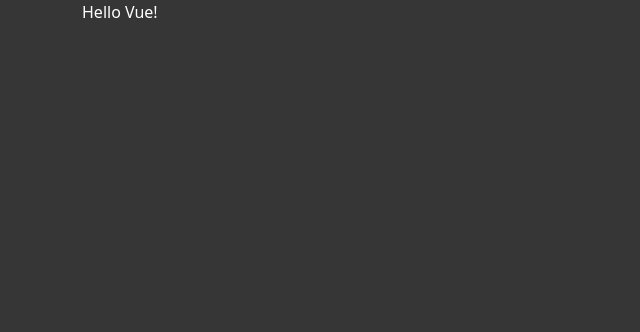
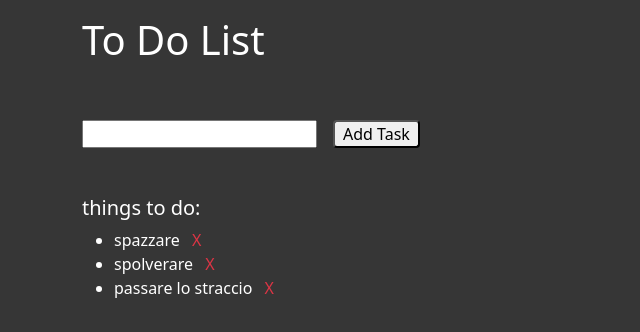
Before and after one commit to Yuri-Punzo/vue-todolist, a plain HTML site: page index.html in a window 1280 px wide. Shown: the whole page, without its empty margins (0-640 px from the left). Drawn offline with nearby package versions, Linux system fonts and the light colour scheme.

Commit message:
progress

```diff
--- a/assets/css/style.css
+++ b/assets/css/style.css
@@ -8,3 +8,7 @@ body {
     background-color: #363636 !important;
     color: white !important;
 }
+
+.crossed {
+    text-decoration: line-through;
+}
--- a/assets/js/main.js
+++ b/assets/js/main.js
@@ -21,7 +21,46 @@ const { createApp } = Vue
 createApp({
     data() {
         return {
-            message: 'Hello Vue!'
+            error: false,
+            newTask: {
+                text: "",
+                done: false,
+            },
+            tasks: [
+                {
+                    text: "spazzare",
+                    done: false,
+                },
+                {
+                    text: "spolverare",
+                    done: false,
+                },
+                {
+                    text: "passare lo straccio",
+                    done: false,
+                }
+            ]
+        }
+    },
+    methods: {
+        addTask() {
+            if (this.newTask.text.length < 5) {
+                this.error = true
+            } else {
+                this.tasks.unshift(this.newTask)
+                this.newTask = ""
+                this.error = false
+            }
+        },
+        submit() {
+            this.addTask()
+        },
+        taskDone(i) {
+            console.log("clicked", i);
+            this.tasks[i].done = !this.tasks[i].done;
+        },
+        removeTask(i) {
+            this.tasks.splice(i, 1)
         }
     }
 }).mount('#app')
--- a/index.html
+++ b/index.html
@@ -16,9 +16,22 @@
 <body>
 
     <div class="container" id="app">
-        <div class="div">
-            {{message}}
-        </div>
+        <h1 class="mt-3">To Do List</h1>
+        <input type="text" @keyup.enter="submit" v-model="newTask.text" class="mt-5">
+        <button class="mx-3 px-2 rounded-1" @click="addTask">Add Task</button>
+        <small v-show="error" class="text-danger">Devi inserire almeno 5 caratteri</small>
+        <h5 class="mt-5">things to do:</h3>
+            <!-- <p v-else>
+                Bravissimo ! Ora puoi nerdare !
+            </p> -->
+            <ul>
+                <li v-for="(task,i) in tasks" @click="taskDone(i)" :class="{ crossed: tasks[i].done}">
+                    {{task.text}}
+                    <span class="bold mx-2 text-danger" @click="removeTask(i)">
+                        X
+                    </span>
+                </li>
+            </ul>
     </div>
 
 
```
